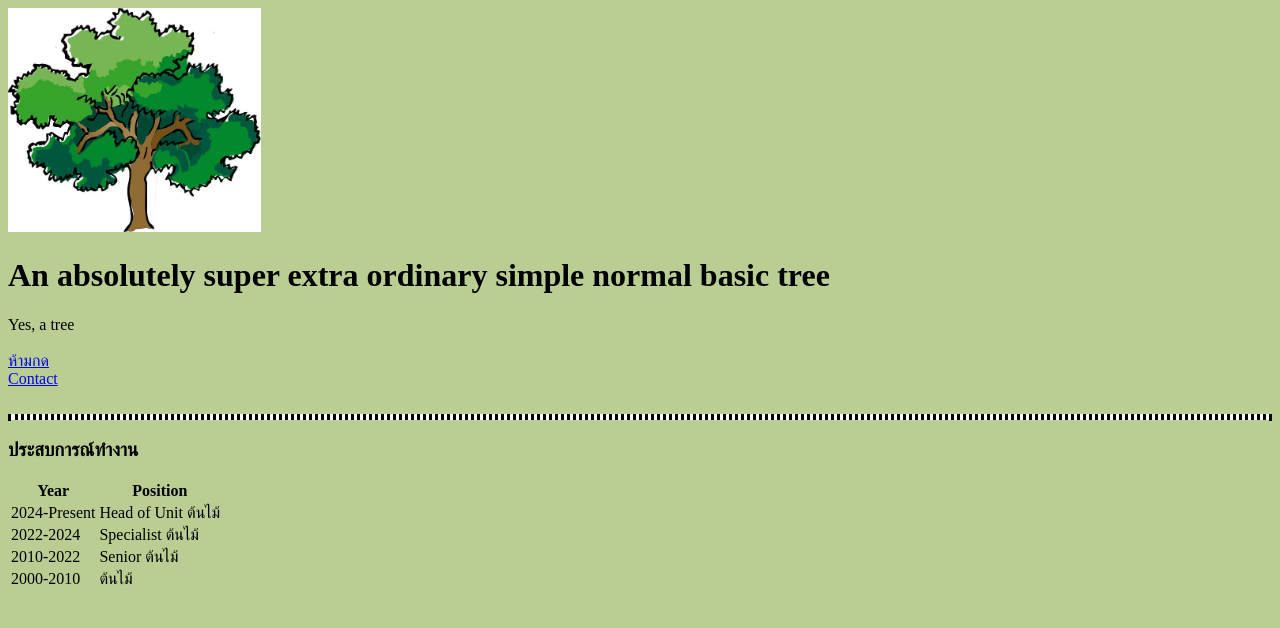
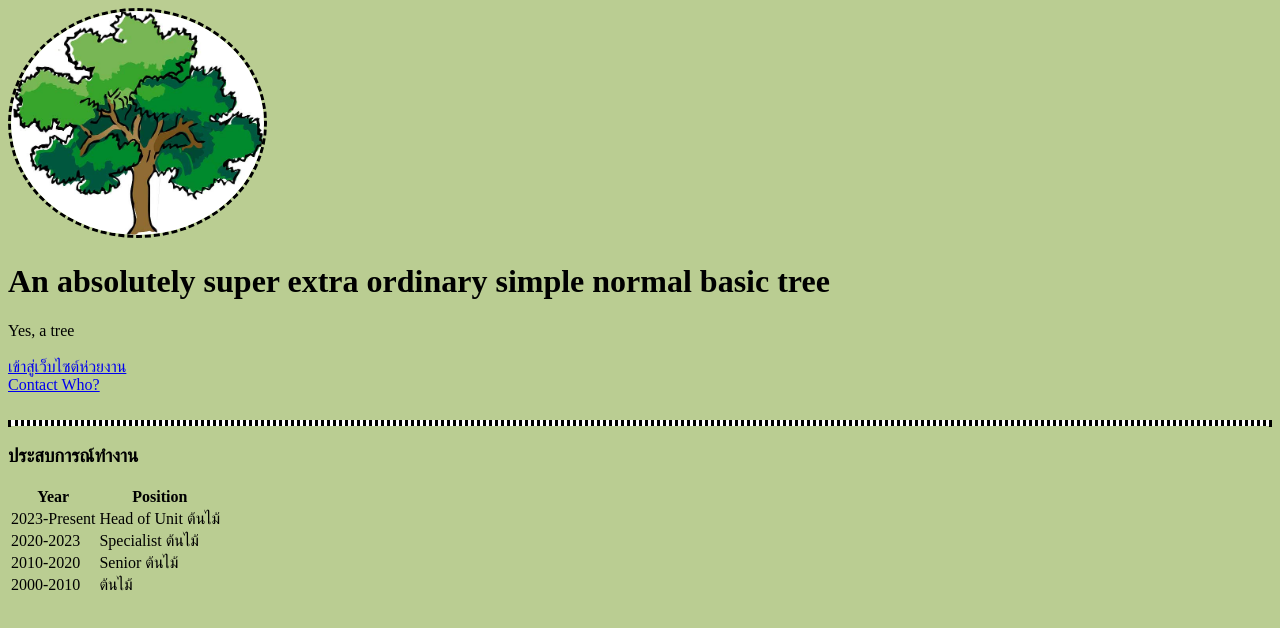
Before and after one commit to Lunatix14/mypage2024, a plain HTML site: page index.html in a window 1280 px wide. Drawn offline with Linux system fonts and the light colour scheme.

Commit message:
แก้รูป Profile เป็นแบบวงกลม

```diff
--- a/index.html
+++ b/index.html
@@ -12,15 +12,18 @@
         hr {
         background-color:white;
         }
+        img {
+            width: 20%; height: auto; border-style: dashed; border-radius: 100%;
+        }
         </style>
 </head>
 <body>
-    <img src="tree.jpg" style="width: 20%; height: auto;">
+    <img src="tree.jpg">
     <h1>An absolutely super extra ordinary simple normal basic tree</h1>
     <h7>Yes, a tree</h7><br><br>
-    <a href="https://www.gosoft.co.th/">ห้ามกด</a>
+    <a href="https://www.gosoft.co.th/">เข้าสู่เว็บไซต์ห่วยงาน</a>
     <br>
-    <a href="contact.html">Contact</a>
+    <a href="contact.html">Contact Who?</a>
     <br>
     <br>
     <hr style="border: dotted;">
@@ -45,15 +48,15 @@
             </tr>
             </thead>
         <tr>
-            <td>2024-Present</td>
+            <td>2023-Present</td>
             <td>Head of Unit ต้นไม้</td>
         </tr>
         <tr>
-            <td>2022-2024</td>
+            <td>2020-2023</td>
             <td>Specialist ต้นไม้</td>
         </tr>
         <tr>
-            <td>2010-2022</td>
+            <td>2010-2020</td>
             <td>Senior ต้นไม้</td>
         </tr>
         <tr>
```
